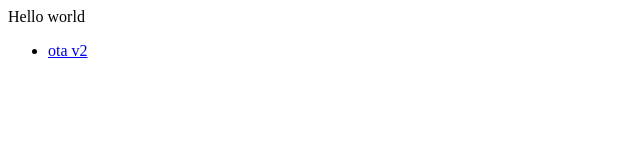
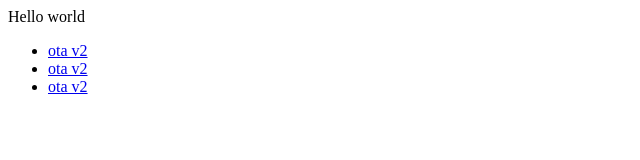
Before and after one commit to liujie1f23/liujie1f23.github.io, a plain HTML site: page index.html in a window 1280 px wide. Shown: the whole page, without its empty margins (0-640 px from the left). Drawn offline with Linux system fonts and the light colour scheme.

Commit message:
add bk7236/bk7238 ota file

```diff
--- a/index.html
+++ b/index.html
@@ -1,4 +1,8 @@
 <p>Hello world</p>
 <ul>
   <li><a href="bk7231n.ota">ota v2</a></li>
+  <li><a href="bk7236_sb_ota_uart1.ota">ota v2</a></li>
+  <li><a href="bk7238_signed_ota_241219_72.ota">ota v2</a></li>
+
+
 </ul>
```
Also changed, not shown: 2 other files.
